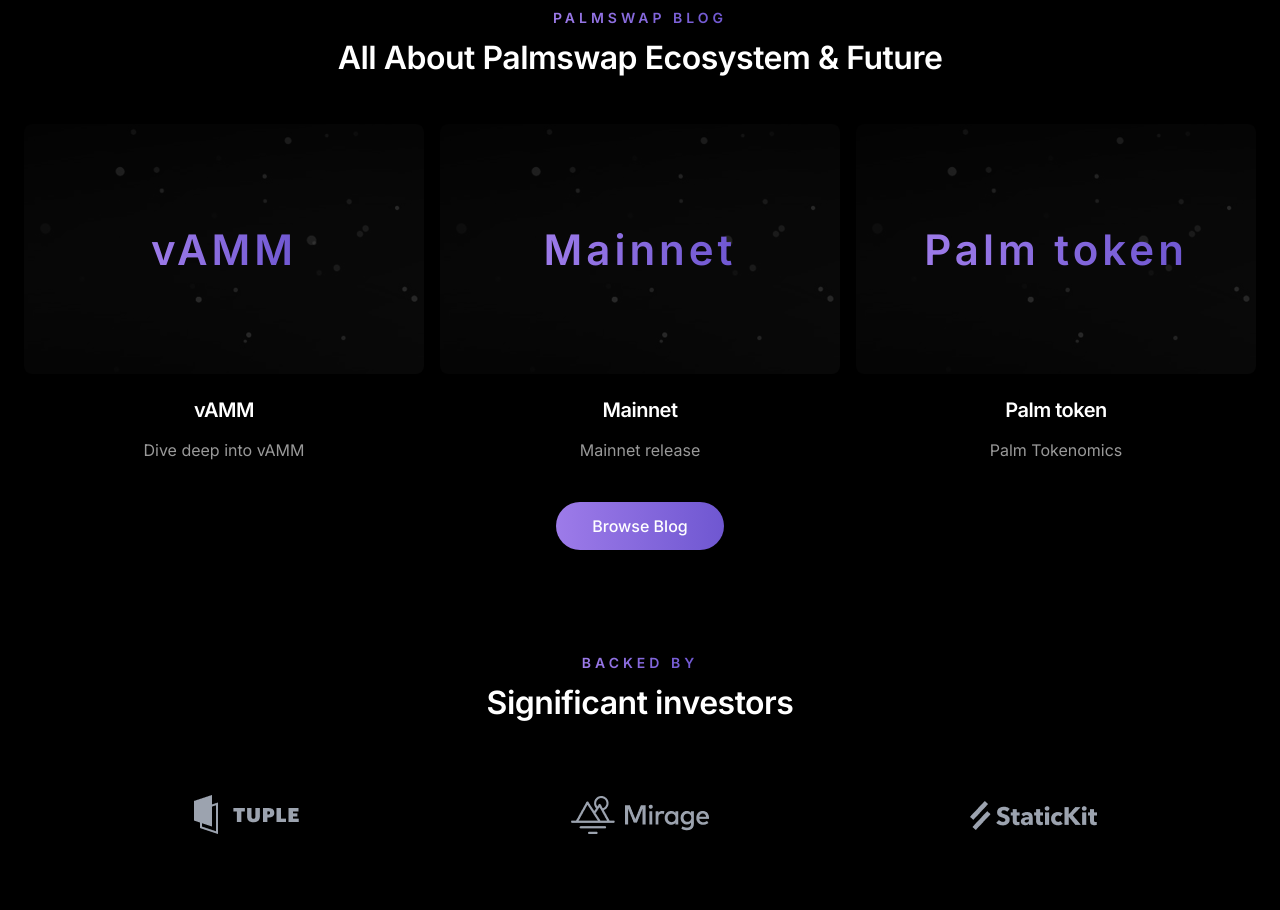
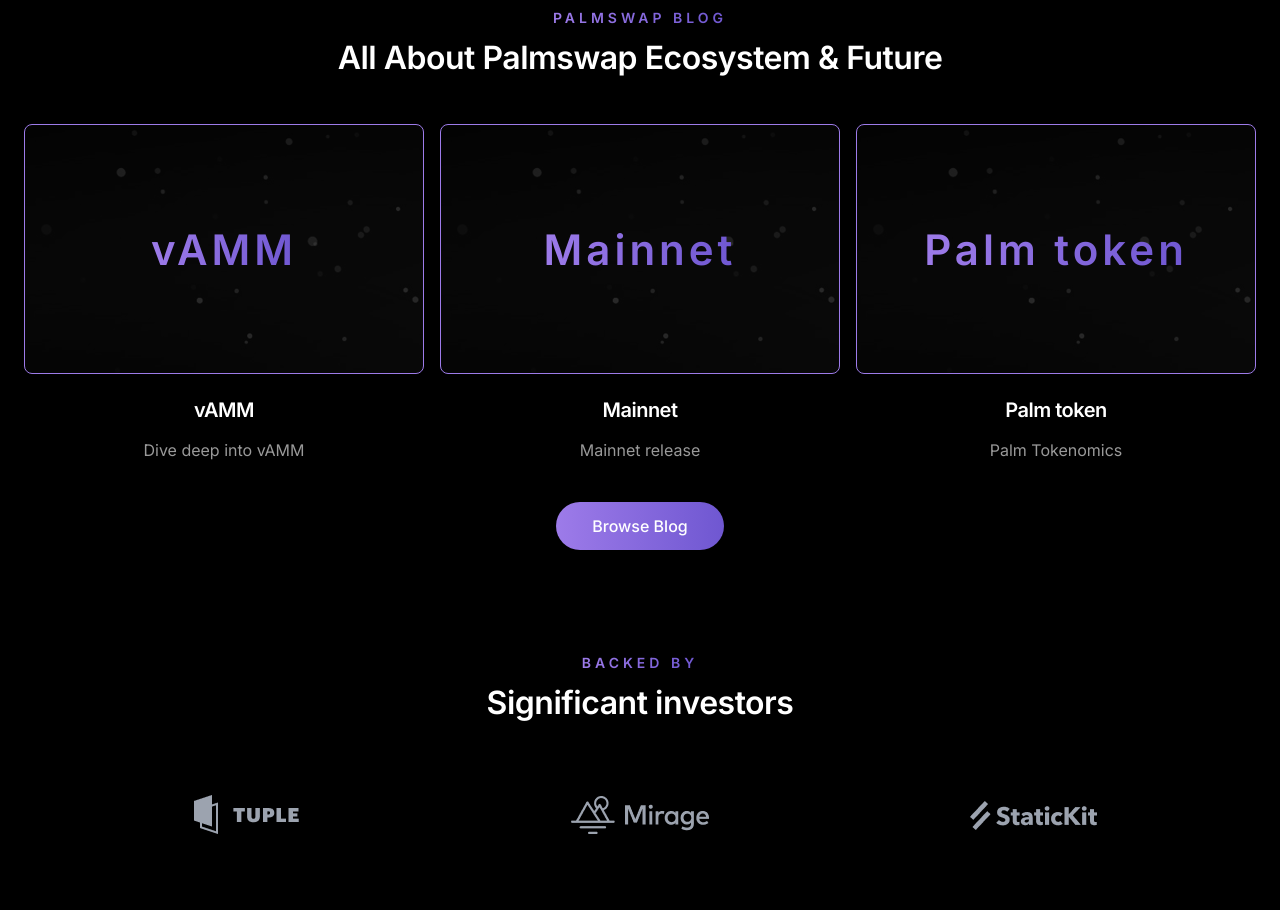
Before and after one commit to SuperStar391/palmswap-lp, a React (Create React App) app: page / in a window 1280 px wide. Shown: the part 4020-4930 px from the top of the page. Built offline with nearby package versions, Linux system fonts and the light colour scheme; no server answers.

Commit message:
fix issue

```diff
--- a/src/components/Blog/components/Card/index.tsx
+++ b/src/components/Blog/components/Card/index.tsx
@@ -32,6 +32,7 @@ const Card = function (props: IProp) {
           height: "250px",
           borderRadius: "8px",
           marginBottom: "16px",
+          border: "1px solid #9D7BE9",
         }}
       >
         <GradientText sx={{ fontSize: "42px", fontWeight: "700" }}>
```
